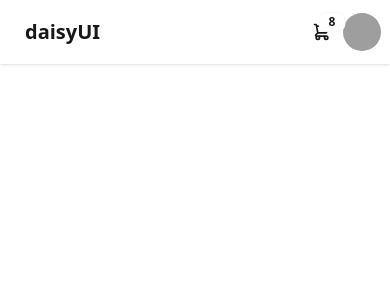
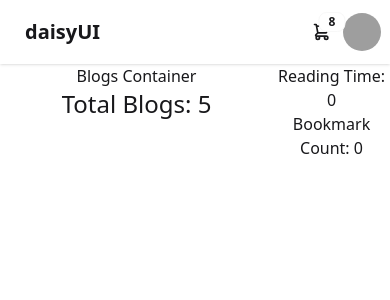
Before and after one commit to a1shuvo/my-react-blog, a React (Vite) app: page / in a window 390 px wide. Shown: the top 300 px of the page. Built offline with nearby package versions, Linux system fonts and the light colour scheme; grey boxes are pictures that could not be loaded.

Commit message:
Set simple layout and make react responsive

```diff
--- a/src/App.jsx
+++ b/src/App.jsx
@@ -7,7 +7,16 @@ function App() {
   return (
     <>
       <Navbar></Navbar>
-      <Blogs></Blogs>
+      <div className="main-container flex text-center">
+        <div className="left-container w-[70%]">
+          Blogs Container
+          <Blogs></Blogs>
+        </div>
+        <div className="right-container w-[30%]">
+          <p>Reading Time: {0}</p>
+          <p>Bookmark Count: {0}</p>
+        </div>
+      </div>
     </>
   )
 }
--- a/src/components/Blogs/Blogs.jsx
+++ b/src/components/Blogs/Blogs.jsx
@@ -11,7 +11,7 @@ const Blogs = () => {
 
     return (
         <div>
-
+            <h1 className='text-2xl'>Total Blogs: {blogs.length}</h1>
         </div>
     );
 };
```
Also changed, not shown: project.txt, tailwind.config.js (added), 1 other file (tests, documents, lock files or other folders).
